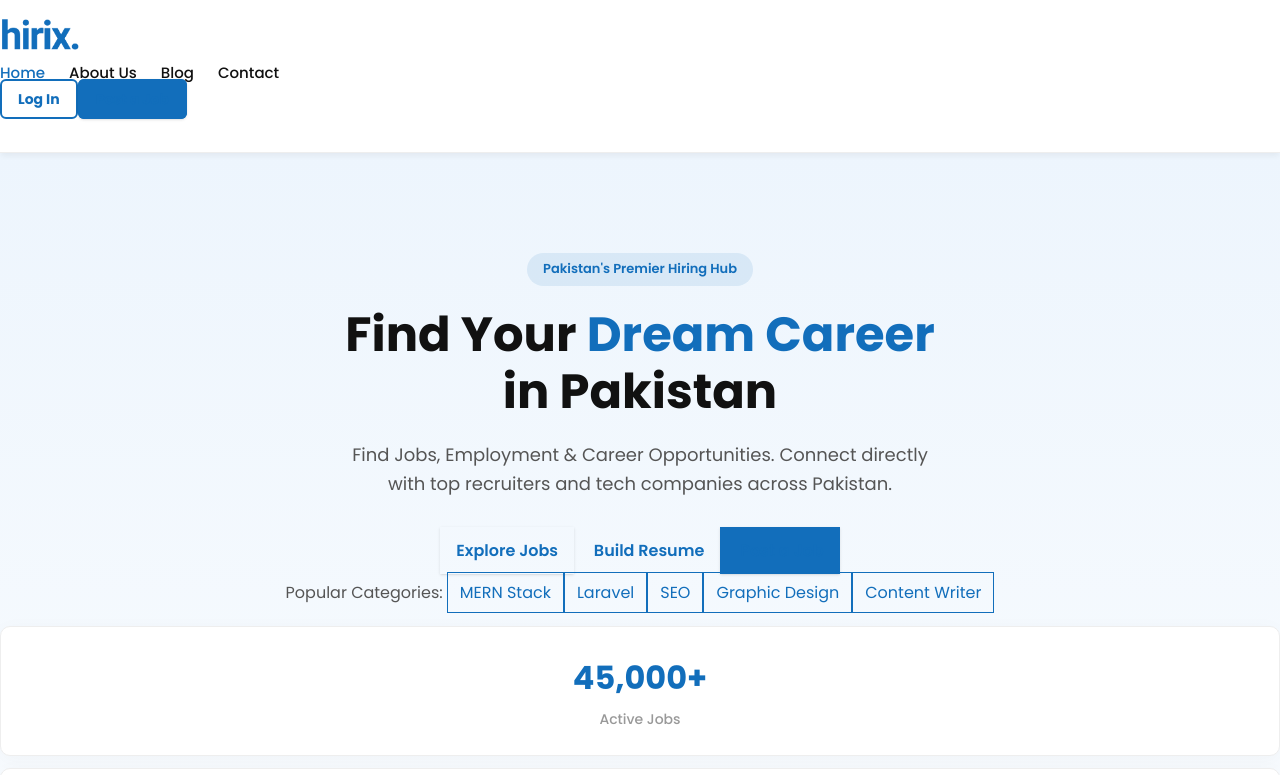
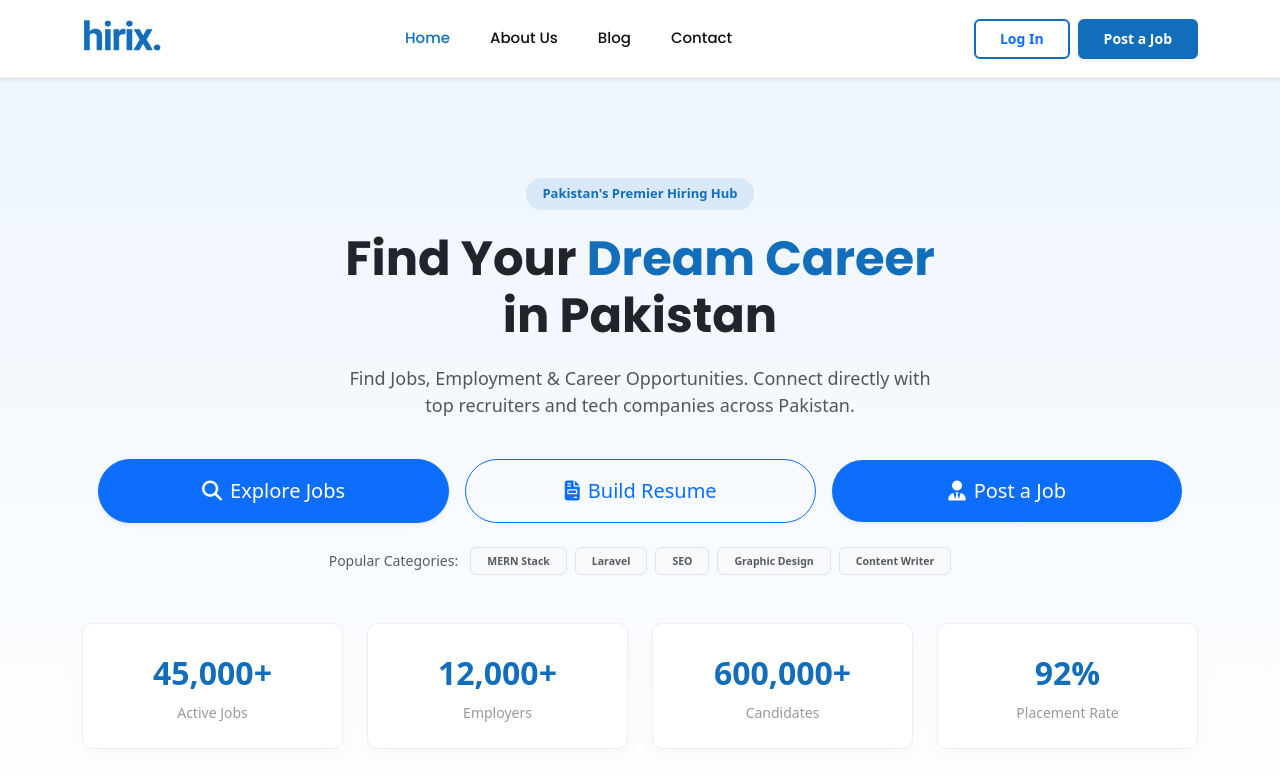
Before and after one commit to DawoodTechNextGen/hirix-website, a Next.js app: page / in a window 1280 px wide. Shown: the top 775 px of the page. Built offline with nearby package versions, Linux system fonts and the light colour scheme; no server answers.

Commit message:
update layout

```diff
--- a/src/app/layout.js
+++ b/src/app/layout.js
@@ -38,12 +38,8 @@ export default async function RootLayout({ children }) {
         <link rel="preconnect" href="https://fonts.googleapis.com" />
         <link rel="preconnect" href="https://fonts.gstatic.com" crossOrigin="anonymous" />
         <link href="https://fonts.googleapis.com/css2?family=Poppins:wght@300;400;500;600;700&family=Roboto:wght@300;400;500;700&display=swap" rel="stylesheet" />
-        <link rel="stylesheet" href="https://cdn.jsdelivr.net/npm/bootstrap@5.3.0/dist/css/bootstrap.min.css" media="print" onLoad="this.media='all'" />
-        <link rel="stylesheet" href="https://cdnjs.cloudflare.com/ajax/libs/font-awesome/6.4.0/css/all.min.css" media="print" onLoad="this.media='all'" />
-        <noscript>
-          <link rel="stylesheet" href="https://cdn.jsdelivr.net/npm/bootstrap@5.3.0/dist/css/bootstrap.min.css" />
-          <link rel="stylesheet" href="https://cdnjs.cloudflare.com/ajax/libs/font-awesome/6.4.0/css/all.min.css" />
-        </noscript>
+        <link rel="stylesheet" href="https://cdn.jsdelivr.net/npm/bootstrap@5.3.0/dist/css/bootstrap.min.css" />
+        <link rel="stylesheet" href="https://cdnjs.cloudflare.com/ajax/libs/font-awesome/6.4.0/css/all.min.css" />
 
         {/* Google Search Console Verification */}
         {settings.gsc_verification && (
```
